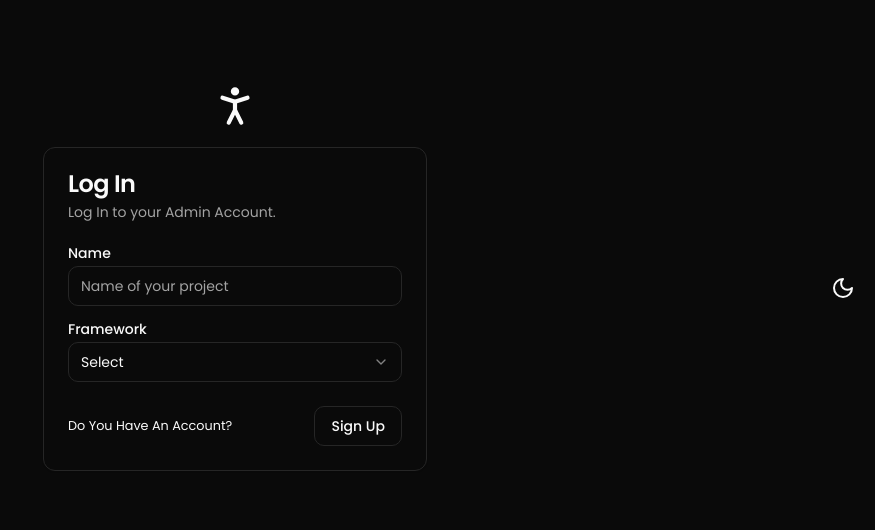
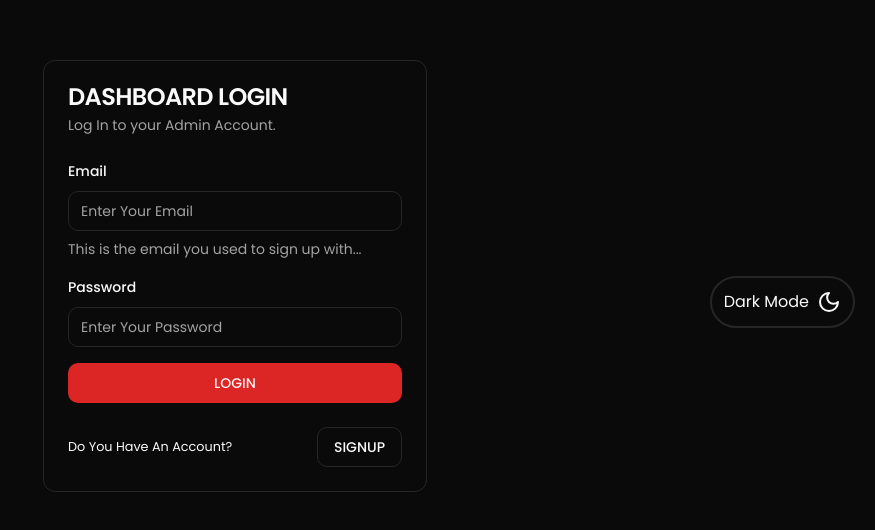
Before and after one commit to github-ka-shereen/nextjs-dashboard-template, a Next.js app: page /login in a window 1280 px wide. Shown: the part 124-654 px from the top of the page, without its empty margins (405-1280 px from the left). Built offline with nearby package versions, Linux system fonts and the light colour scheme.

Commit message:
Sign up page done

```diff
--- a/src/app/(logged-out)/login/page.tsx
+++ b/src/app/(logged-out)/login/page.tsx
@@ -1,8 +1,8 @@
 'use client';
 
-import * as React from "react"
+import * as React from 'react';
 
-import { Button } from "@/components/ui/button"
+import { Button } from '@/components/ui/button';
 import {
   Card,
   CardContent,
@@ -10,55 +10,114 @@ import {
   CardFooter,
   CardHeader,
   CardTitle,
-} from "@/components/ui/card"
-import { Input } from "@/components/ui/input"
-import { Label } from "@/components/ui/label"
+} from '@/components/ui/card';
+import { Input } from '@/components/ui/input';
+import { Label } from '@/components/ui/label';
 import {
   Select,
   SelectContent,
   SelectItem,
   SelectTrigger,
   SelectValue,
-} from "@/components/ui/select"
+} from '@/components/ui/select';
 import Link from 'next/link';
-import { PersonStandingIcon } from "lucide-react";
+import { PersonStandingIcon } from 'lucide-react';
+import * as z from 'zod';
+import { useForm } from 'react-hook-form';
+import { zodResolver } from '@hookform/resolvers/zod';
+import {
+  Form,
+  FormControl,
+  FormDescription,
+  FormField,
+  FormItem,
+  FormLabel,
+  FormMessage,
+} from '@/components/ui/form';
+import { log } from 'console';
+
+const formSchema = z.object({
+  email: z.string().email(),
+  password: z.string(),
+});
 
 export default function LogInPage() {
+  const form = useForm<z.infer<typeof formSchema>>({
+    resolver: zodResolver(formSchema),
+    defaultValues: {
+      email: '',
+      password: '',
+    },
+  });
+
+  const handleSubmit = () => {
+    console.log('LogIn Successful!!');
+    form.reset()
+  };
+
   return (
     <>
-    <PersonStandingIcon size={50}/>
-    <Card className="w-full max-w-sm">
+      <Card className='w-full max-w-sm'>
         <CardHeader>
-        <CardTitle>Log In</CardTitle>
+          <CardTitle className='uppercase'>Dashboard LogIn</CardTitle>
           <CardDescription>Log In to your Admin Account.</CardDescription>
         </CardHeader>
         <CardContent>
-        <form>
-          <div className="grid w-full items-center gap-4">
-            <div className="flex flex-col space-y-1.5">
-              <Label htmlFor="name">Name</Label>
-              <Input id="name" placeholder="Name of your project" />
+          <Form {...form}>
+            <form onSubmit={form.handleSubmit(handleSubmit)}>
+              <div className='grid w-full items-center gap-4'>
+                <div className='flex flex-col space-y-1.5'>
+                  <FormField
+                    control={form.control}
+                    name='email'
+                    render={({ field }) => (
+                      <FormItem>
+                        <FormLabel>Email</FormLabel>
+                        <FormControl>
+                          <Input
+                            id='email'
+                            placeholder='Enter Your Email'
+                            {...field}
+                          />
+                        </FormControl>
+                        <FormDescription>
+                          This is the email you used to sign up with...
+                        </FormDescription>
+                        <FormMessage />
+                      </FormItem>
+                    )}
+                  />
                 </div>
-            <div className="flex flex-col space-y-1.5">
-              <Label htmlFor="framework">Framework</Label>
-              <Select>
-                <SelectTrigger id="framework">
-                  <SelectValue placeholder="Select" />
-                </SelectTrigger>
-                <SelectContent position="popper">
-                  <SelectItem value="next">Next.js</SelectItem>
-                  <SelectItem value="sveltekit">SvelteKit</SelectItem>
-                  <SelectItem value="astro">Astro</SelectItem>
-                  <SelectItem value="nuxt">Nuxt.js</SelectItem>
-                </SelectContent>
-              </Select>
+                <div className='flex flex-col space-y-4'>
+                  <FormField
+                    control={form.control}
+                    name='password'
+                    render={({ field }) => (
+                      <FormItem>
+                        <FormLabel>Password</FormLabel>
+                        <FormControl>
+                          <Input
+                            type='password'
+                            placeholder='Enter Your Password'
+                            {...field}
+                          />
+                        </FormControl>
+
+                        <FormMessage />
+                      </FormItem>
+                    )}
+                  />
+                  <Button type='submit'>LOGIN</Button>
                 </div>
               </div>
             </form>
+          </Form>
         </CardContent>
-      <CardFooter className="flex justify-between items-center">
+        <CardFooter className='flex justify-between items-center'>
           <small>Do You Have An Account?</small>
-        <Button asChild variant="outline"><Link href='/sign-up'>Sign Up</Link></Button>
+          <Button asChild variant='outline'>
+            <Link href='/sign-up'>SIGNUP</Link>
+          </Button>
         </CardFooter>
       </Card>
     </>
--- a/src/app/(logged-out)/page.tsx
+++ b/src/app/(logged-out)/page.tsx
@@ -1,23 +1,23 @@
 import { Button } from '@/components/ui/button';
-import { PersonStandingIcon } from 'lucide-react';
+import { LucideLayoutDashboard } from 'lucide-react';
 import Link from 'next/link';
 
 export default function LandingPage() {
   return (
     <>
-      <h1 className='flex gap-2 items-center'>
-        <PersonStandingIcon size={50} className='text-red-500' /> Admin
+      <h1 className='flex gap-2 items-center uppercase'>
+        <LucideLayoutDashboard size={50} className='text-red-500' /> Admin
         Dashboard
       </h1>
       <p>The best dashboard to manage customer support</p>
       <div className='flex gap-2 items-center'>
         <Button asChild>
-          <Link href='/login'>Log In</Link>
+          <Link href='/login'>LOGIN</Link>
         </Button>
 
         <small>OR</small>
         <Button asChild variant='outline'>
-          <Link href='/sign-up'>Sign Up </Link>
+          <Link href='/sign-up'>SIGNUP</Link>
         </Button>
       </div>
     </>
--- a/src/app/globals.css
+++ b/src/app/globals.css
@@ -18,7 +18,7 @@
     --muted-foreground: 0 0% 45.1%;
     --accent: 0 0% 96.1%;
     --accent-foreground: 0 0% 9%;
-    --destructive: 0 84.2% 60.2%;
+    --destructive: 0 72% 51%;
     --destructive-foreground: 0 0% 98%;
     --border: 0 0% 89.8%;
     --input: 0 0% 89.8%;
@@ -41,7 +41,7 @@
     --muted-foreground: 0 0% 63.9%;
     --accent: 0 0% 14.9%;
     --accent-foreground: 0 0% 98%;
-    --destructive: 0 62.8% 30.6%;
+    --destructive: 0 72% 51%;
     --destructive-foreground: 0 0% 98%;
     --border: 0 0% 14.9%;
     --input: 0 0% 14.9%;
--- a/src/components/light-dark-toggle.tsx
+++ b/src/components/light-dark-toggle.tsx
@@ -20,13 +20,23 @@ export function LightDarkToggle({className}:Props) {
     <TooltipProvider>
       <Tooltip>
         <TooltipTrigger
-        className={className}
+          className={className}
           onClick={() => {
             setIsDarkMode((prevValue) => !prevValue);
             document.body.classList.toggle('dark');
           }}
         >
-          {isDarkMode ? <MoonIcon /> : <SunIcon />}
+          {isDarkMode ? (
+            <div className='rounded-full border-2 flex items-center gap-2 p-3'>
+              <p>Dark Mode</p>
+              <MoonIcon />
+            </div>
+          ) : (
+            <div className='rounded-full border-2 flex items-center gap-2 p-3'>
+              <p>Light Mode</p>
+              <SunIcon />
+            </div>
+          )}
         </TooltipTrigger>
         <TooltipContent>
           {isDarkMode ? 'Enable light mode' : 'Enable dark  mode'}
```
Lines whose indentation alone changed are shown as unchanged.
